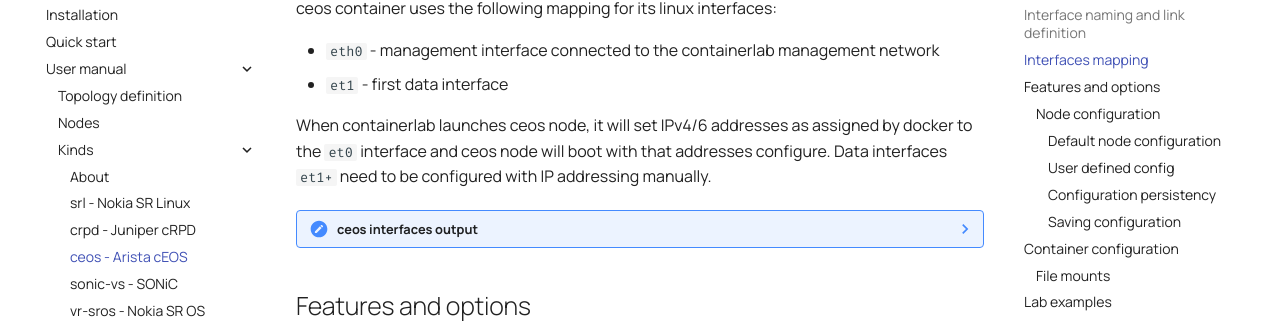
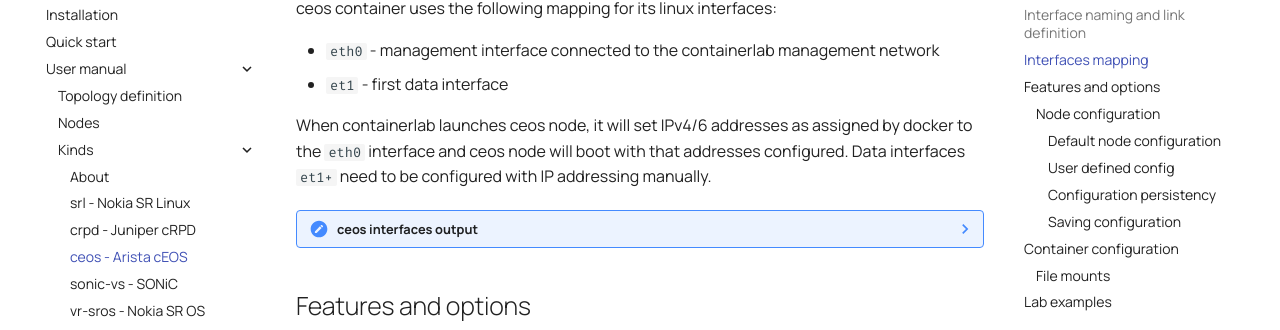
Before and after one commit to srl-labs/containerlab, an MkDocs documentation site: the page built from docs/manual/kinds/ceos.md, in a window 1280 px wide and 900 px high, scrolled down 1160 px. Shown: the part 120-450 px from the top of the window. Built offline with MkDocs 1.6.1 and Material for MkDocs 9.7.7, drawn with Linux system fonts in a browser that asks for light colours; comment, search, counter and statistics services are not loaded.

Commit message:
minor text cleanup to align with doc updates

```diff
--- a/docs/manual/kinds/ceos.md
+++ b/docs/manual/kinds/ceos.md
@@ -56,7 +56,7 @@ ceos container uses the following mapping for its linux interfaces:
 * `eth0` - management interface connected to the containerlab management network
 * `et1` - first data interface
 
-When containerlab launches ceos node, it will set IPv4/6 addresses as assigned by docker to the `et0` interface and ceos node will boot with that addresses configure. Data interfaces `et1+` need to be configured with IP addressing manually.
+When containerlab launches ceos node, it will set IPv4/6 addresses as assigned by docker to the `eth0` interface and ceos node will boot with that addresses configured. Data interfaces `et1+` need to be configured with IP addressing manually.
 
 ???note "ceos interfaces output"
     This output demonstrates the IP addressing of the linux interfaces of ceos node.
```
